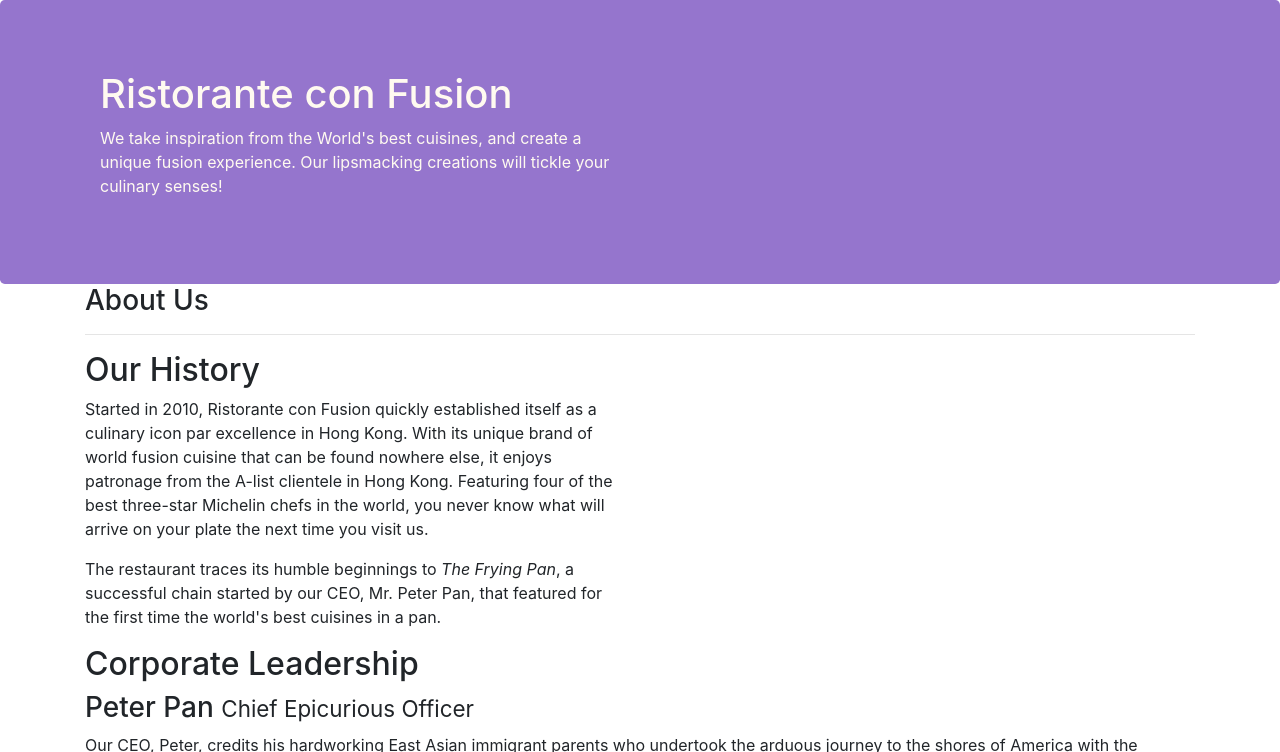
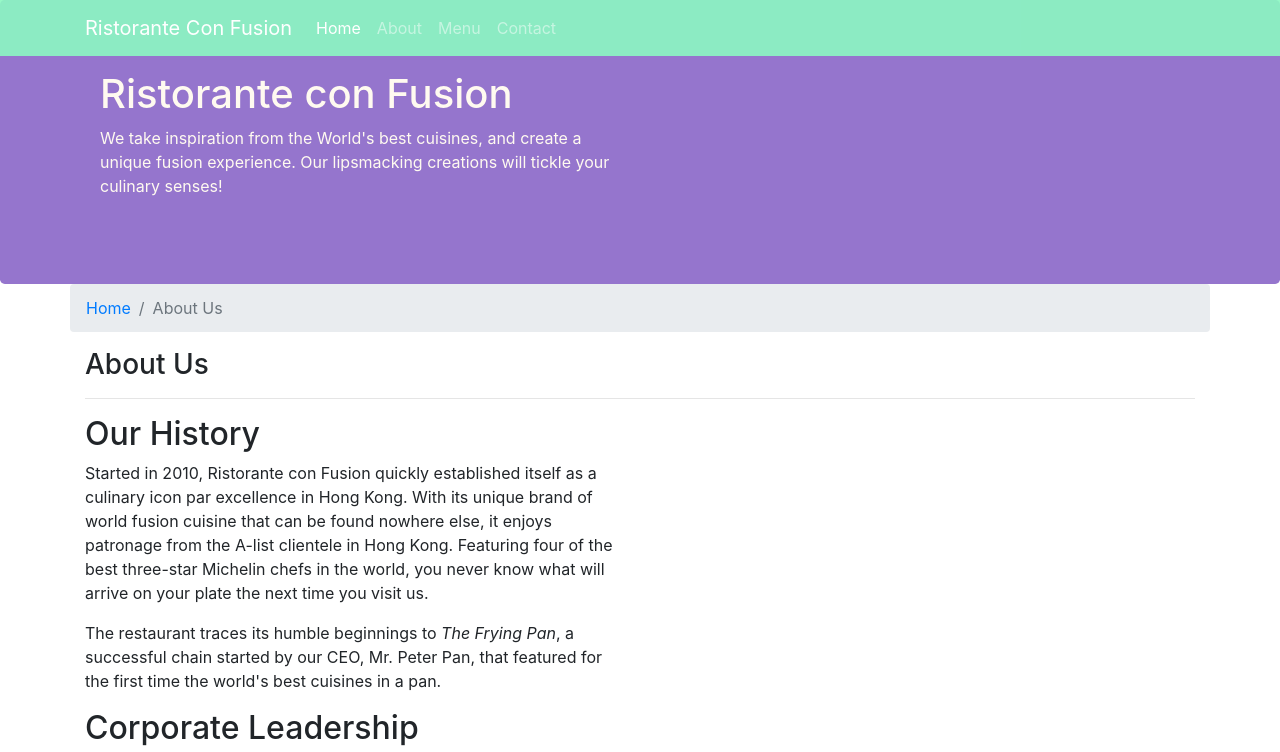
Before and after one commit to ScreAzoe/Bootstrap-E1, a website: page aboutus.html in a window 1280 px wide. Shown: the top 752 px of the page. Drawn offline with nearby package versions, Linux system fonts and the light colour scheme.

Commit message:
Adding Navbar and breadcrumb

```diff
--- a/aboutus.html
+++ b/aboutus.html
@@ -17,6 +17,26 @@
 
 <body>
 
+    <nav class="navbar navbar-dark navbar-expand-sm fixed-top">
+        <div class= "container">
+            <button class="navbar-toggler" type="button" data-toggle="collapse" data-target="#Navbar">
+                <span class="navbar-toggler-icon">
+                </span>
+            </button>
+            <a class="navbar-brand" href="./index.html">Ristorante Con Fusion</a>
+           <div class="collapse navbar-collapse" id="Navbar">
+            <ul class="navbar-nav mr-auto">
+                <li class="nav-item active"><a class="nav-link" href="./index.html">Home</a> </li>
+                <li class="nav-item"><a class="nav-link" href="./aboutus.html">About</a> </li>
+                <li class="nav-item"><a class="nav-link" href="#">Menu</a> </li>
+                <li class="nav-item"><a class="nav-link" href="#">Contact</a> </li>
+
+            </ul>
+            </div>
+
+        </div>
+    </nav>
+
     <header class="jumbotron">
         <div class="container">
             <div class="row row-header">
@@ -32,6 +52,11 @@
 
     <div class="container">
         <div class="row">
+            <ol class="col-12 breadcrumb">
+                <li class="breadcrumb-item"><a href="./index.html">Home</a></li>
+                <li class="breadcrumb-item active"><a>About Us</a></li>
+
+            </ol>
             <div class="col-12">
                <h3>About Us</h3>
                <hr>
@@ -79,7 +104,7 @@
                 <div class="col-4 offset-1 col-sm-2">
                     <h5>Links</h5>
                     <ul class="list-unstyled">
-                        <li><a href="#">Home</a></li>
+                        <li><a href="./index.html">Home</a></li>
                         <li><a href="#">About</a></li>
                         <li><a href="#">Menu</a></li>
                         <li><a href="#">Contact</a></li>
--- a/css/styles.css
+++ b/css/styles.css
@@ -30,3 +30,12 @@
     color: #0f0f0f;
 
 }
+
+.body{
+    padding: 50px 0px 0px 0px;
+    z-index: 0;
+}
+
+.navbar-dark{
+ background-color: rgba(140, 248, 194, 0.904);
+}
```
Also changed, not shown: index.html (+19 -0 lines).
